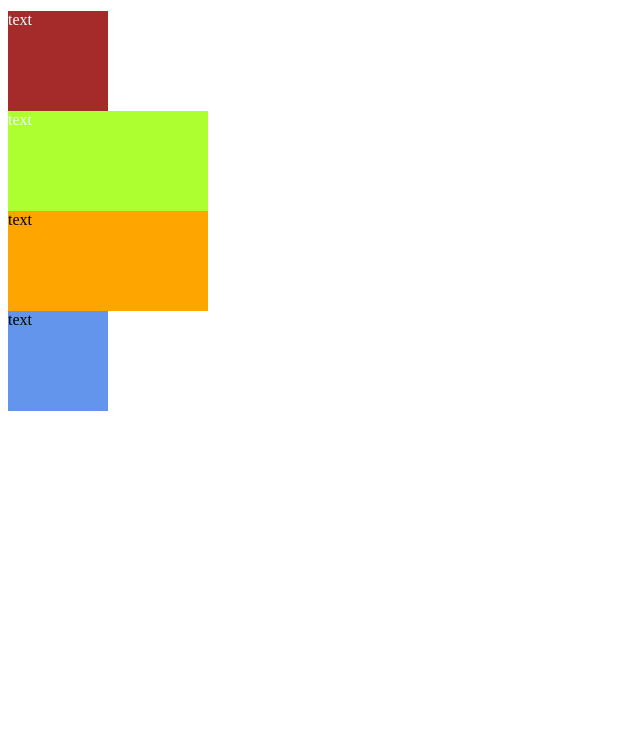
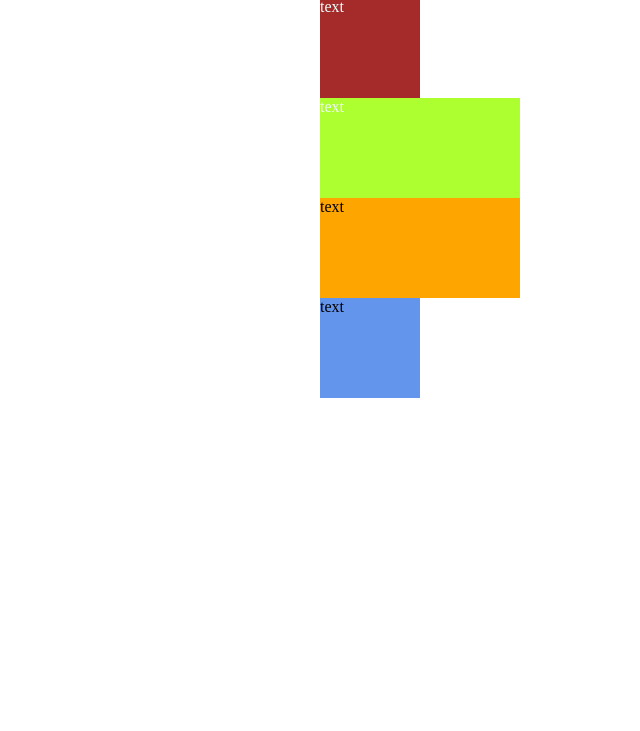
Before and after one commit to YuzhakovAleksei/web_project, a plain HTML site: page git_test/index.html in a window 1280 px wide. Shown: the part 69-800 px from the top of the page, without its empty margins (0-640 px from the left). Drawn offline with Linux system fonts and the light colour scheme.

Commit message:
add section

```diff
--- a/git_test/css/styles.css
+++ b/git_test/css/styles.css
@@ -1,3 +1,14 @@
+.main-section {
+  width: 70vw;
+  margin-left: auto;
+  margin-right: auto;
+}
+
+.container {
+  padding-left: 10vw;
+  padding-right: 10vw;
+}
+
 .right-panel {
   width: 100px;
   height: 100px;
--- a/git_test/index.html
+++ b/git_test/index.html
@@ -8,6 +8,7 @@
   <title>Web project</title>
 </head>
 <body>
+  <section class="main-section">
     <h1>Main page</h1>
     <div class="container">
       <div class="right-panel">text</div>
@@ -15,5 +16,7 @@
       <div class="midleft-panel">text</div>
       <div class="left-panel">text</div>
     </div>
+  </section>
+
 </body>
 </html>
```
Lines whose indentation alone changed are shown as unchanged.
